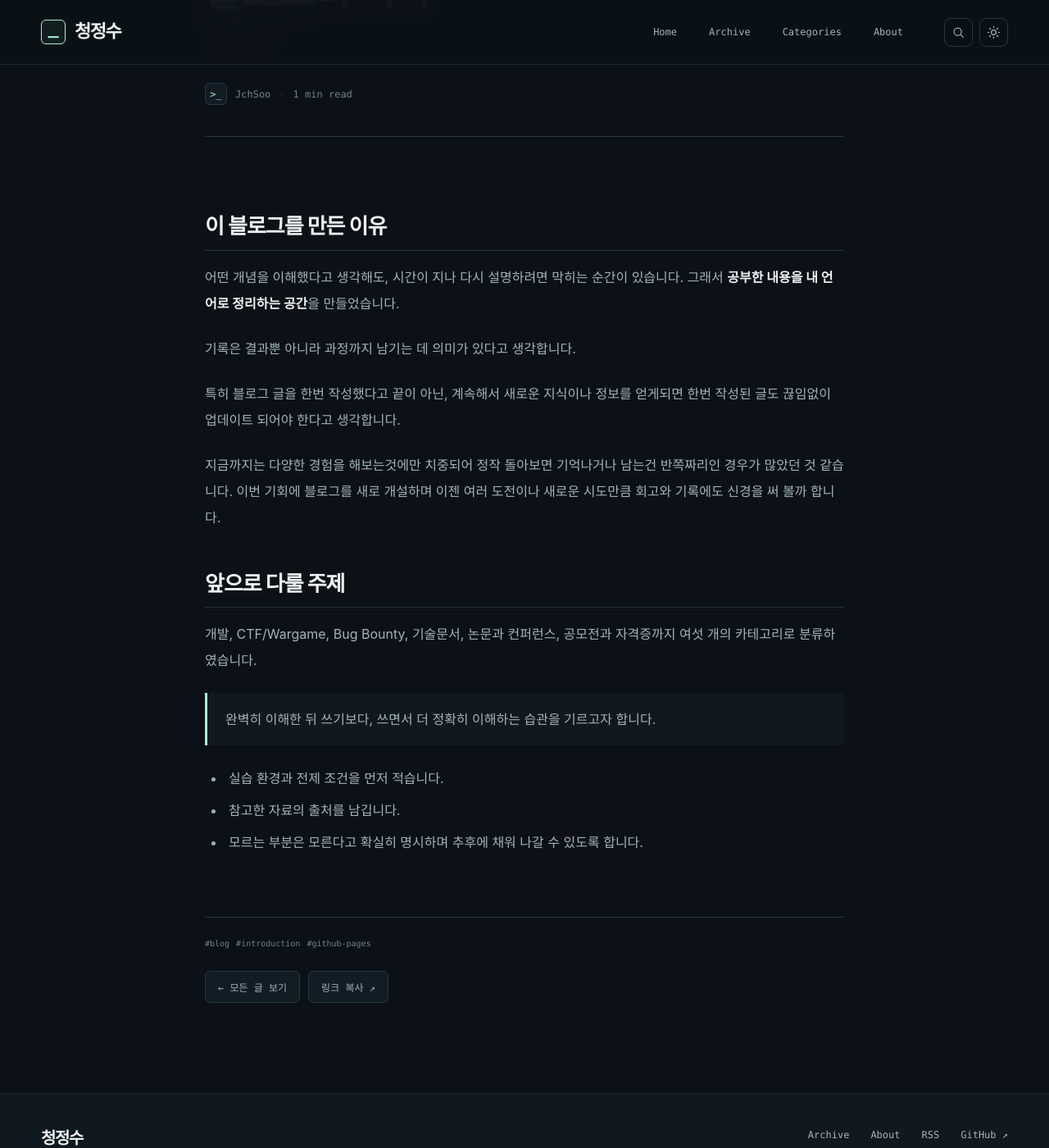
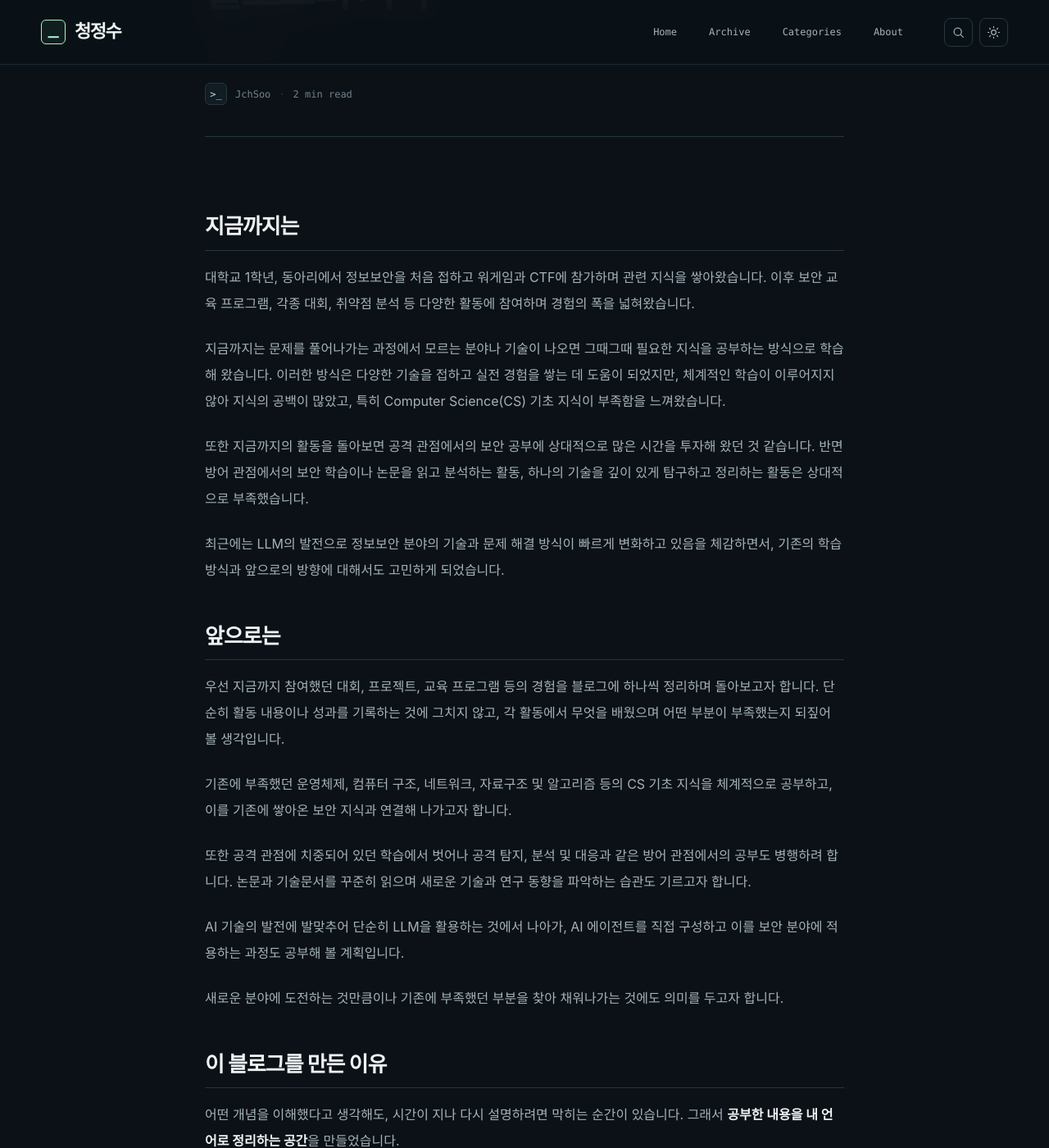
Before and after one commit to JchSoo/jchsoo.github.io, a Jekyll site: the page built from _posts/docs/2026-10-20-hello-trace-log.md, in a window 1280 px wide and 1400 px high, scrolled down 309 px. Shown: the whole window at 82% size. Built offline with Jekyll 4.4.1, drawn with Linux system fonts in a browser that asks for light colours; a script that is not in the unit is left out.

Commit message:
블로그의 시작 글 수정

```diff
--- a/_posts/docs/2026-10-20-hello-trace-log.md
+++ b/_posts/docs/2026-10-20-hello-trace-log.md
@@ -5,6 +5,28 @@ description: "그동안의 회고"
 categories: [docs]
 tags: [blog, introduction, github-pages]
 ---
+
+## 지금까지는
+
+대학교 1학년, 동아리에서 정보보안을 처음 접하고 워게임과 CTF에 참가하며 관련 지식을 쌓아왔습니다. 이후 보안 교육 프로그램, 각종 대회, 취약점 분석 등 다양한 활동에 참여하며 경험의 폭을 넓혀왔습니다.
+
+지금까지는 문제를 풀어나가는 과정에서 모르는 분야나 기술이 나오면 그때그때 필요한 지식을 공부하는 방식으로 학습해 왔습니다. 이러한 방식은 다양한 기술을 접하고 실전 경험을 쌓는 데 도움이 되었지만, 체계적인 학습이 이루어지지 않아 지식의 공백이 많았고, 특히 Computer Science(CS) 기초 지식이 부족함을 느껴왔습니다.
+
+또한 지금까지의 활동을 돌아보면 공격 관점에서의 보안 공부에 상대적으로 많은 시간을 투자해 왔던 것 같습니다. 반면 방어 관점에서의 보안 학습이나 논문을 읽고 분석하는 활동, 하나의 기술을 깊이 있게 탐구하고 정리하는 활동은 상대적으로 부족했습니다.
+
+최근에는 LLM의 발전으로 정보보안 분야의 기술과 문제 해결 방식이 빠르게 변화하고 있음을 체감하면서, 기존의 학습 방식과 앞으로의 방향에 대해서도 고민하게 되었습니다.
+
+## 앞으로는
+
+우선 지금까지 참여했던 대회, 프로젝트, 교육 프로그램 등의 경험을 블로그에 하나씩 정리하며 돌아보고자 합니다. 단순히 활동 내용이나 성과를 기록하는 것에 그치지 않고, 각 활동에서 무엇을 배웠으며 어떤 부분이 부족했는지 되짚어 볼 생각입니다.
+
+기존에 부족했던 운영체제, 컴퓨터 구조, 네트워크, 자료구조 및 알고리즘 등의 CS 기초 지식을 체계적으로 공부하고, 이를 기존에 쌓아온 보안 지식과 연결해 나가고자 합니다.
+
+또한 공격 관점에 치중되어 있던 학습에서 벗어나 공격 탐지, 분석 및 대응과 같은 방어 관점에서의 공부도 병행하려 합니다. 논문과 기술문서를 꾸준히 읽으며 새로운 기술과 연구 동향을 파악하는 습관도 기르고자 합니다.
+
+AI 기술의 발전에 발맞추어 단순히 LLM을 활용하는 것에서 나아가, AI 에이전트를 직접 구성하고 이를 보안 분야에 적용하는 과정도 공부해 볼 계획입니다.
+
+새로운 분야에 도전하는 것만큼이나 기존에 부족했던 부분을 찾아 채워나가는 것에도 의미를 두고자 합니다.
 
 ## 이 블로그를 만든 이유
 
```
Also changed, not shown: _posts/ctf-wargame/2026-10-24-dreamhack-special_rsa_parameter.md (renamed from _posts/ctf-wargame/2026-10-22-ctf-writeup-structure.md), _posts/development/2026-10-24-pcap_programming.md (renamed from _posts/development/2026-10-21-debugging-method.md).
